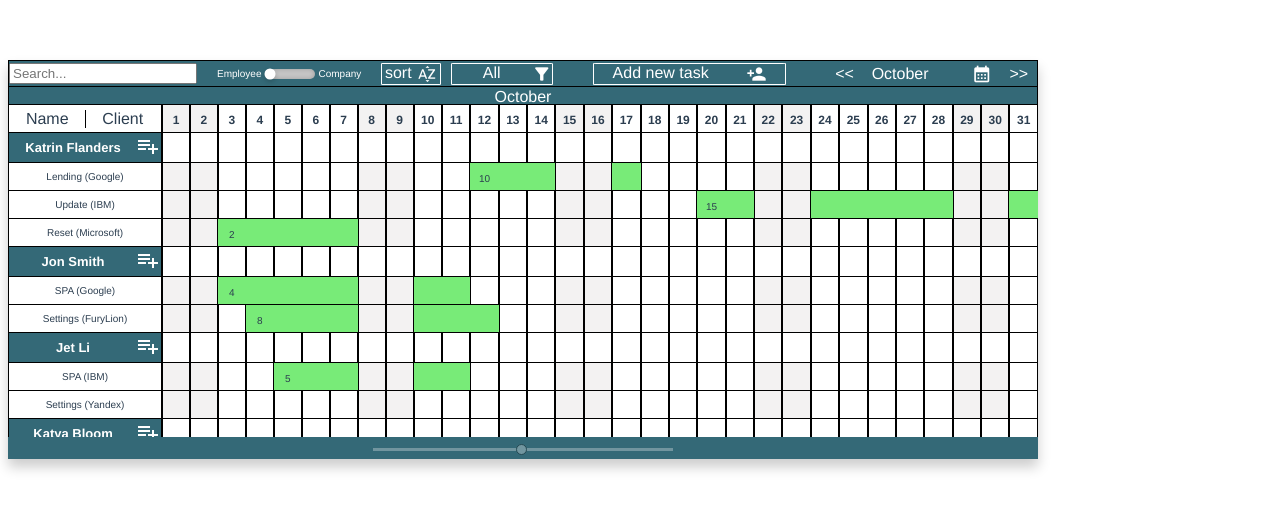
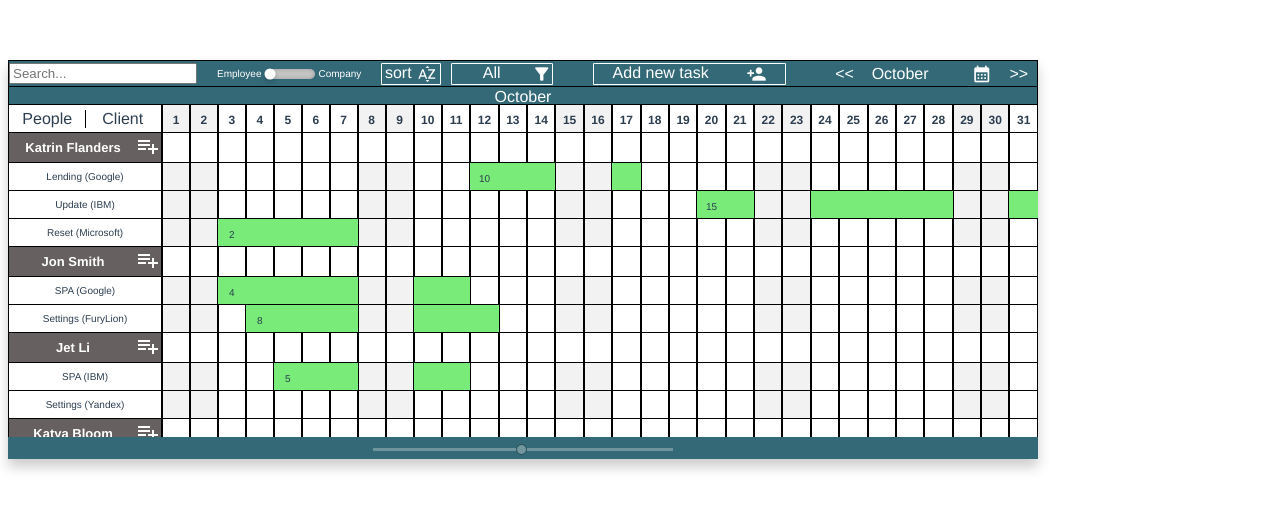
Before and after one commit to DSt17/management-table, a Vue app: page / in a window 1280 px wide. Shown: the top 510 px of the page. Built offline with nearby package versions, Linux system fonts and the light colour scheme.

Commit message:
completed added issues: Client / Name slider #5;main row #7

```diff
--- a/src/components/Table/Table.vue
+++ b/src/components/Table/Table.vue
@@ -36,8 +36,14 @@
 		    <tr style="position: sticky; top: 18px; background: white; z-index: 2 ">
 			  <td style="position: sticky; left: 0; background-color: white; ">
 				<div style="display: flex; flex-direction: row; justify-content: space-around">
-				    <div style="border-right: 1px solid black;width: 50%">Name</div>
-				    <div style="width:50%">Client</div>
+				    <div style="border-right: 1px solid black;width: 50%">
+					  <span v-if="toggleCheckedValue">Client</span>
+					  <span v-if="!toggleCheckedValue">People</span></div>
+				    <div style="width:50%">
+					  <span v-if="toggleCheckedValue">People</span>
+					  <span v-if="!toggleCheckedValue">Client</span>
+
+				    </div>
 				</div>
 			  </td>
 			  <td
@@ -55,6 +61,7 @@
 			    :dayInAMonths="dayInAMonths"
 			    :rangeDayArray="rangeDay"
 			    :clickedCalendarValue="cLickedCalendar"
+			    :toggleCheckedValue="toggleCheckedValue"
 			    @showAddTaskPopup="showAddTaskPopup"
 		    />
 		</table>
--- a/src/components/Table/TableDateRow.vue
+++ b/src/components/Table/TableDateRow.vue
@@ -1,7 +1,7 @@
 <template>
     <tbody>
     <tr>
-	  <td class="user-box">
+	  <td class="user-box" :class="!toggleCheckedValue ? 'employeeBackgroundColor' : '' ">
 		<div class="user-box-header">
 		    <div style="width: 100%;">
 			  {{ item.title }}
@@ -31,7 +31,7 @@
 import TasksRow from '@/components/Table/TaskRow'
 
 export default {
-    props: ["item", "dayInAMonths", "rangeDayArray", "clickedCalendarValue"],
+    props: ["item", "dayInAMonths", "rangeDayArray", "clickedCalendarValue","toggleCheckedValue"],
     data() {
 	  return {
 		clicked: false,
@@ -77,4 +77,7 @@ td {
     justify-content: space-between;
     align-items: center
 }
+.employeeBackgroundColor{
+    background-color: #666060
+}
 </style>
--- a/src/components/Table/TaskRow.vue
+++ b/src/components/Table/TaskRow.vue
@@ -4,6 +4,7 @@
 		{{ item.task }} ({{ item.customer }})
 	  </td>
 	  <td v-for="(day,idx) in arrayForRendering()"
+		@click="changeSelect($event)"
 		:key="idx"
 		:class="workAndWeekendClass(day)">
 		<span style="font-size: 10px">
```
